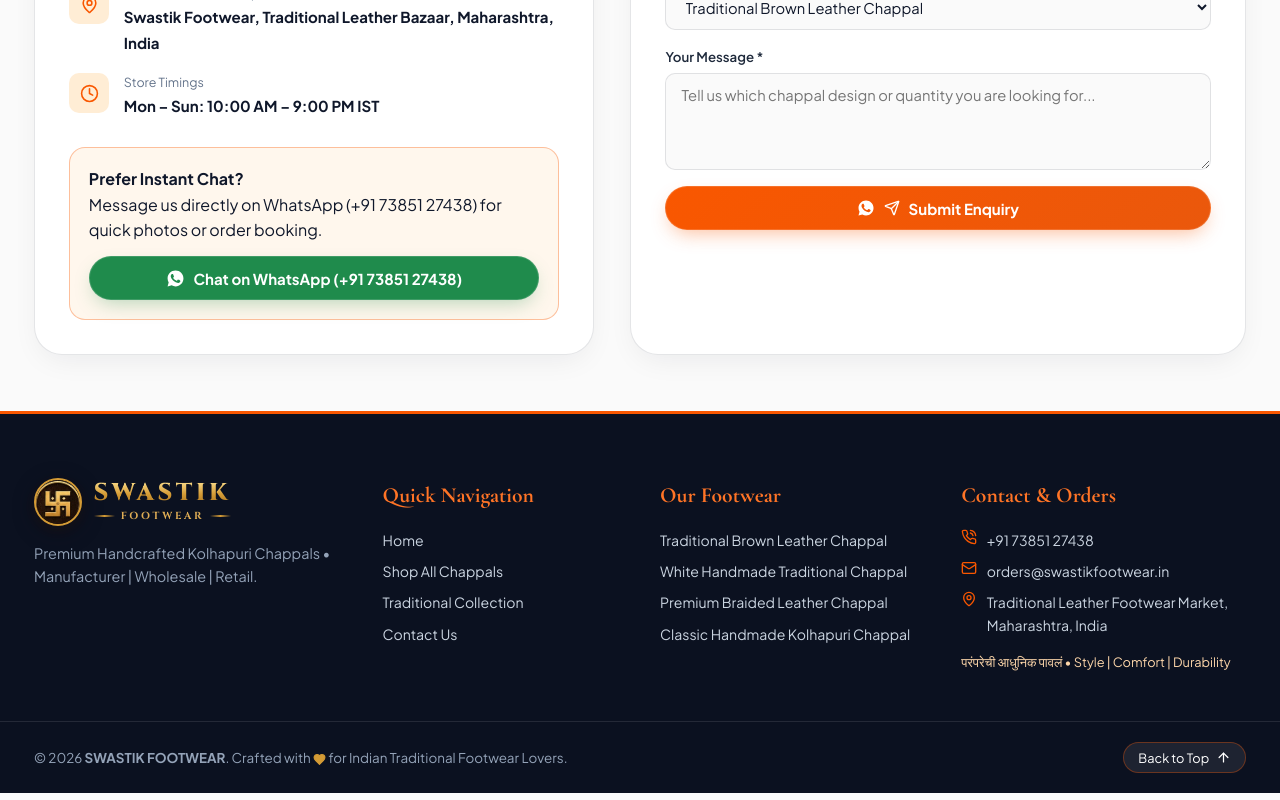
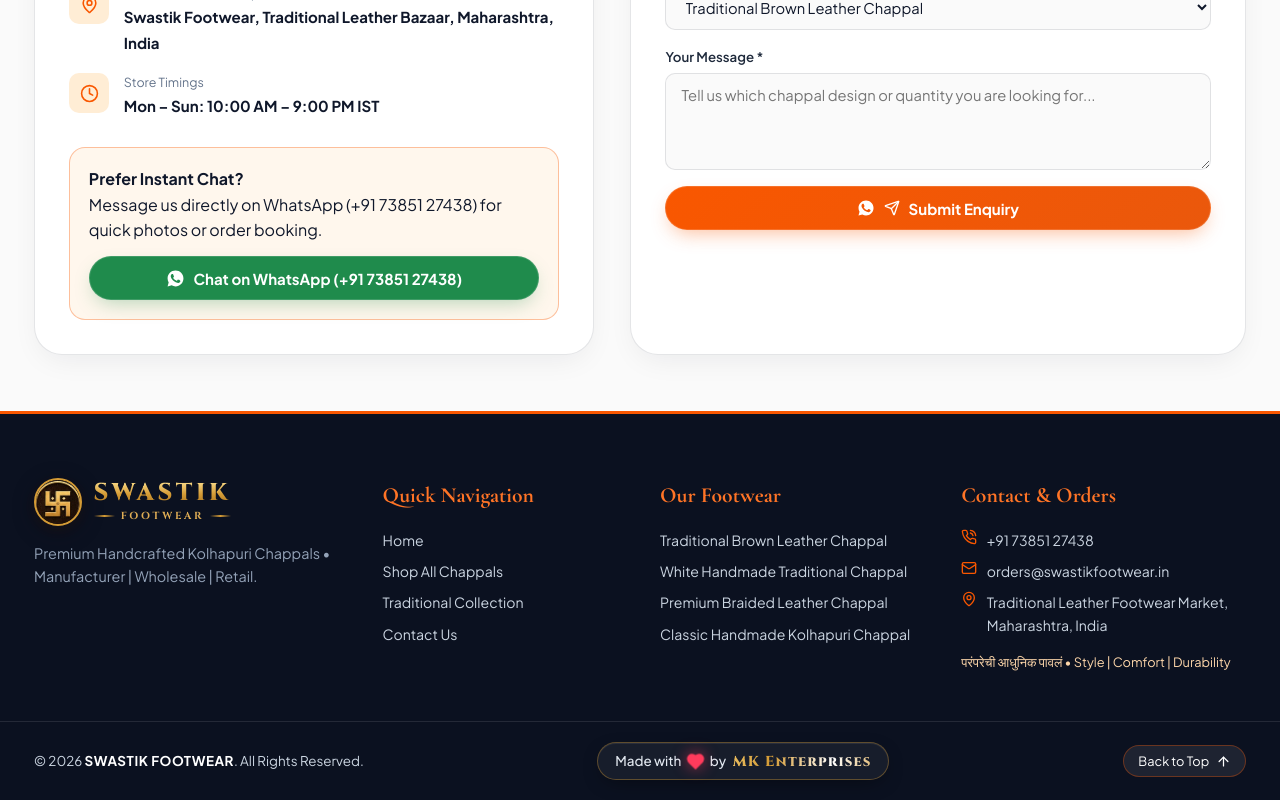
Before and after one commit to Prajakta785/swastic, a React (Vite) app: page / in a window 1280 px wide. Shown: the part 7842-8642 px from the top of the page. Built offline with nearby package versions, Linux system fonts and the light colour scheme; the HTML template or start-up script is replaced by a standard one.

Commit message:
Add animated Made with love by MK Enterprises signature badge to Footer

```diff
--- a/src/components/Footer.jsx
+++ b/src/components/Footer.jsx
@@ -139,11 +139,19 @@
 
       <div className="footer-bottom">
         <div className="container footer-bottom-inner">
-          <p>
-            © {new Date().getFullYear()} <strong>SWASTIK FOOTWEAR</strong>. Crafted with{' '}
-            <Heart size={13} fill="#D49B35" stroke="#D49B35" style={{ verticalAlign: 'middle' }} />{' '}
-            for Indian Traditional Footwear Lovers.
+          <p className="footer-copyright">
+            © {new Date().getFullYear()} <strong>SWASTIK FOOTWEAR</strong>. All Rights Reserved.
           </p>
+
+          <div className="mk-credit-pill" aria-label="Made with love by MK Enterprises">
+            <span className="mk-credit-text">Made with</span>
+            <span className="mk-heart-wrap" aria-hidden="true">
+              <Heart size={15} className="mk-beating-heart" fill="#ff3b5c" stroke="#ff3b5c" />
+            </span>
+            <span className="mk-credit-text">by</span>
+            <strong className="mk-brand-shimmer">MK Enterprises</strong>
+          </div>
+
           <button
             type="button"
             className="scroll-top-btn"
--- a/src/index.css
+++ b/src/index.css
@@ -3370,6 +3370,100 @@
   justify-content: space-between;
   flex-wrap: wrap;
   gap: 1rem;
+}
+
+.footer-copyright {
+  margin: 0;
+  color: #cbd5e1;
+}
+
+.footer-copyright strong {
+  color: #ffffff;
+  letter-spacing: 0.04em;
+}
+
+/* Professional Animated "Made with ❤️ by MK Enterprises" Credit Badge */
+.mk-credit-pill {
+  display: inline-flex;
+  align-items: center;
+  gap: 0.42rem;
+  padding: 0.42rem 1.05rem;
+  border-radius: 999px;
+  background: rgba(255, 255, 255, 0.05);
+  border: 1px solid rgba(212, 155, 53, 0.38);
+  box-shadow: 0 6px 20px -6px rgba(0, 0, 0, 0.45), inset 0 1px 0 rgba(255, 255, 255, 0.08);
+  transition: transform 0.3s cubic-bezier(0.22, 1, 0.36, 1), border-color 0.3s ease, box-shadow 0.3s ease;
+}
+
+.mk-credit-pill:hover {
+  transform: translateY(-2px);
+  border-color: rgba(255, 224, 138, 0.8);
+  box-shadow: 0 10px 26px -6px rgba(212, 155, 53, 0.32);
+}
+
+.mk-credit-text {
+  color: #e2e8f0;
+  font-size: 0.84rem;
+  font-weight: 500;
+}
+
+.mk-heart-wrap {
+  display: inline-flex;
+  align-items: center;
+  justify-content: center;
+}
+
+.mk-beating-heart {
+  color: #ff3b5c;
+  filter: drop-shadow(0 0 6px rgba(255, 59, 92, 0.65));
+  animation: mkHeartBeat 1.35s infinite ease-in-out;
+  transform-origin: center;
+}
+
+.mk-brand-shimmer {
+  font-family: 'Cinzel', var(--font-serif);
+  font-size: 0.9rem;
+  font-weight: 800;
+  letter-spacing: 0.08em;
+  background: linear-gradient(
+    90deg,
+    #ffe494 0%,
+    #d49b35 30%,
+    #ffffff 50%,
+    #d49b35 70%,
+    #ffe494 100%
+  );
+  background-size: 220% auto;
+  -webkit-background-clip: text;
+  -webkit-text-fill-color: transparent;
+  animation: mkGoldShimmer 3.5s linear infinite;
+}
+
+@keyframes mkHeartBeat {
+  0%, 100% {
+    transform: scale(1);
+  }
+  14% {
+    transform: scale(1.26);
+  }
+  28% {
+    transform: scale(1);
+  }
+  42% {
+    transform: scale(1.18);
+  }
+  70% {
+    transform: scale(1);
+  }
+}
+
+@keyframes mkGoldShimmer {
+  0% {
+    background-position: 0% center;
+  }
+  100% {
+    background-position: 220% center;
+  }
 }
 
 .scroll-top-btn {
```
